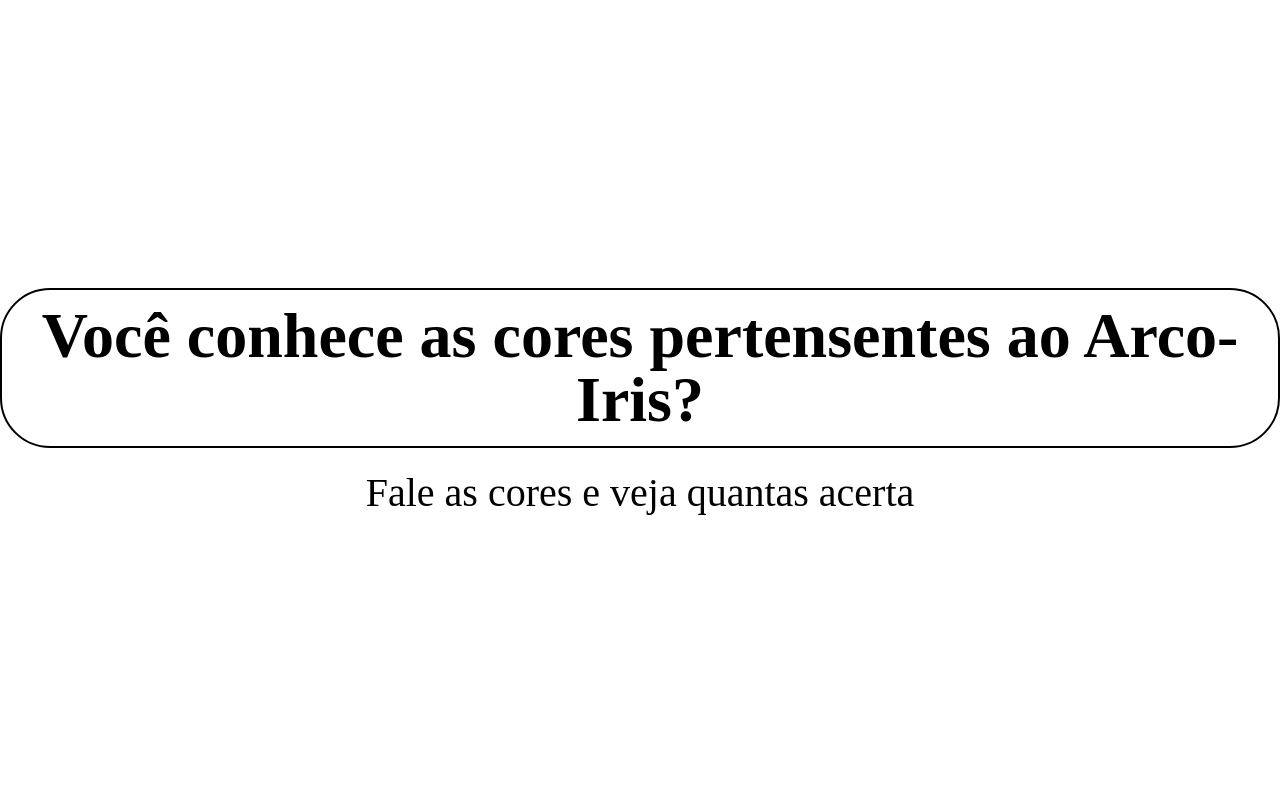
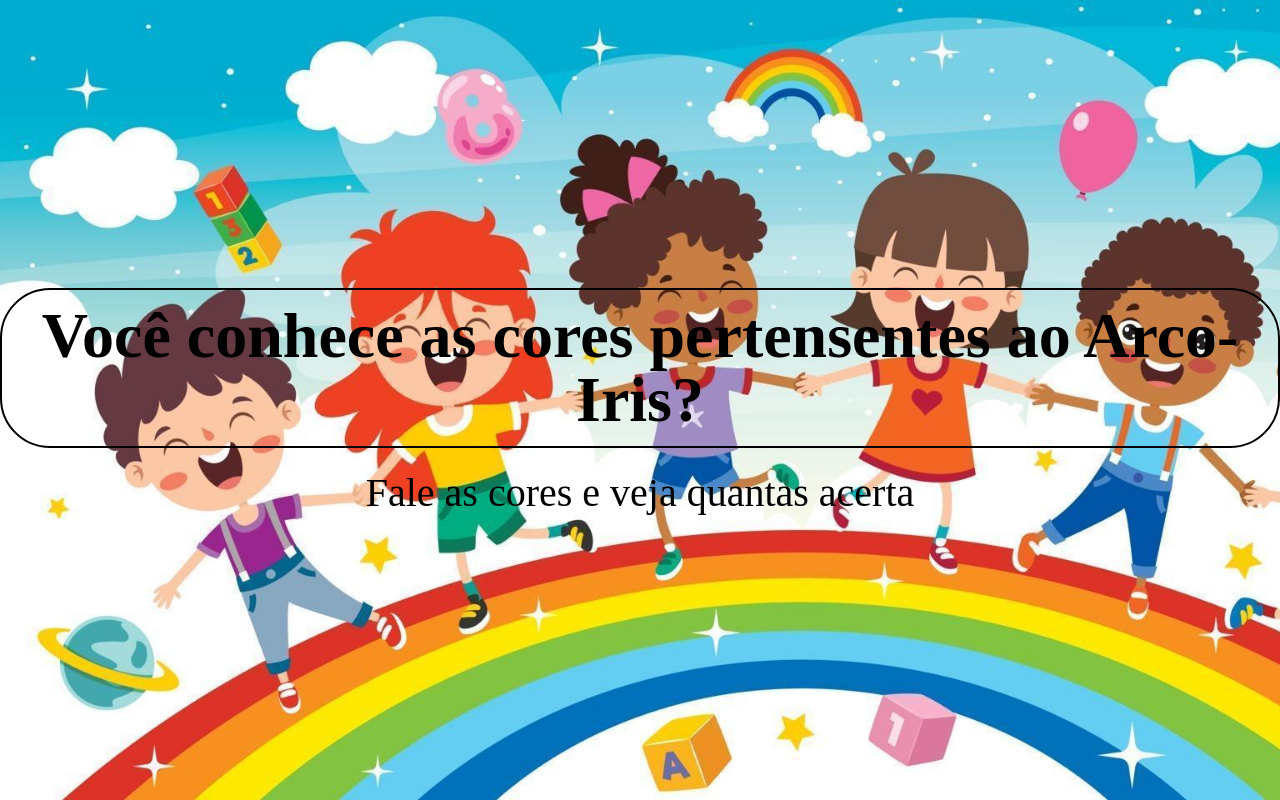
Before and after one commit to Lizandro12/cores-do-arco-iris, a plain HTML site: page index.html in a window 1280 px wide. Drawn offline with nearby package versions, Linux system fonts and the light colour scheme.

Commit message:
alteracao do bacground

```diff
--- a/css/style.css
+++ b/css/style.css
@@ -9,6 +9,9 @@ body{
     margin: 0;
     text-align: center;
     transition: all 0.8s;
+    background-image: url(../2399903-multietnico-criancas-brincando-no-arco-iris-vetor.jpg);
+    background-repeat: no-repeat;
+    background-size: cover;
 }
 
 h1{
```
Also changed, not shown: 2399903-multietnico-criancas-brincando-no-arco-iris-vetor.jpg (added).
